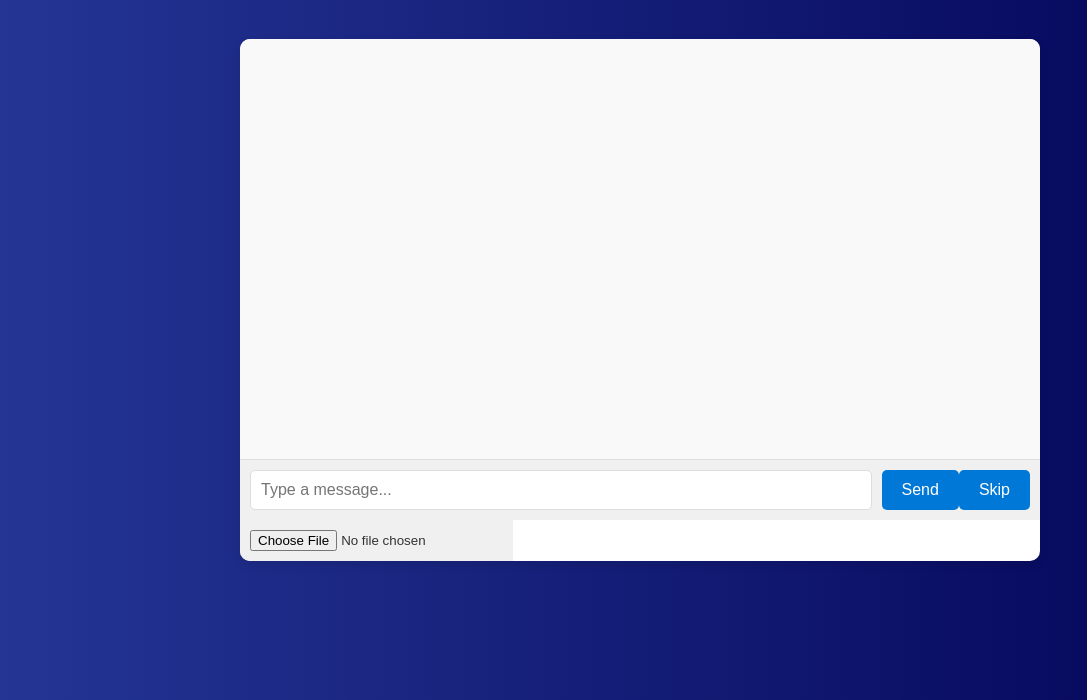
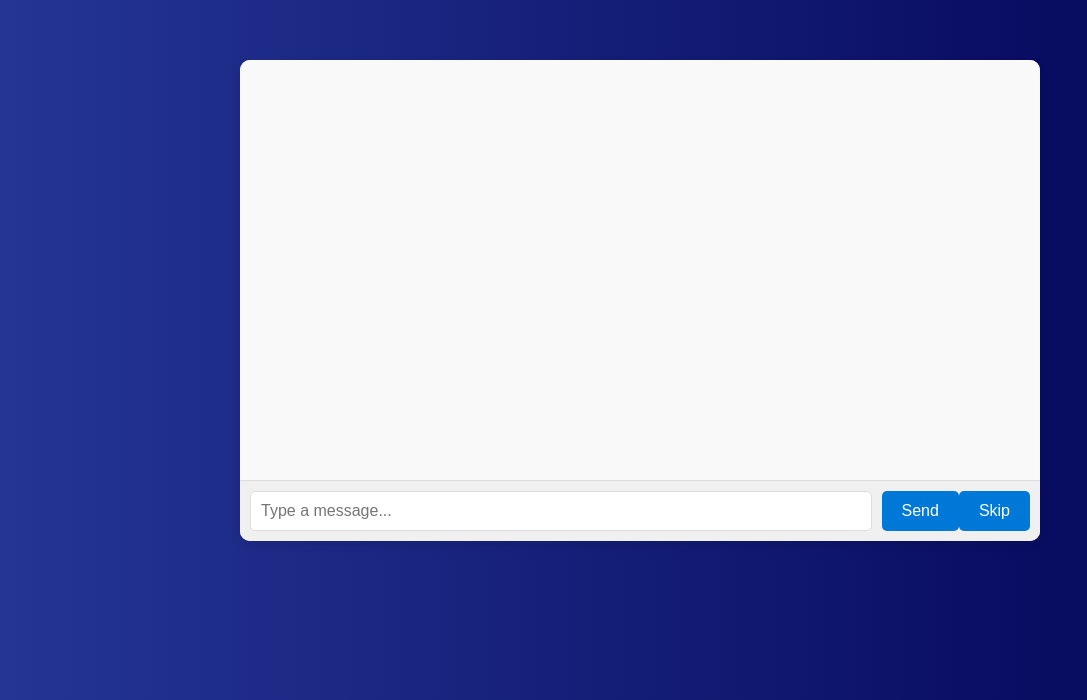
Before and after one commit to XhunterMns/chat-tun, a website: page index.html in a window 1280 px wide. Shown: the part 100-800 px from the top of the page, without its empty margins (0-1087 px from the left). Drawn offline with nearby package versions, Linux system fonts and the light colour scheme; no server answers.

Commit message:
Update index.html

```diff
--- a/index.html
+++ b/index.html
@@ -93,8 +93,7 @@
             <button id="send">Send</button>
             <button id="skip">Skip</button>
         </div>
-        <div><input class="input-box" id="image-file" type="file" />
-        </div>
+        <!--  <div><input class="input-box" id="image-file" type="file" /> </div> -->
     </div>
     <div id="chat"></div>
 
```
